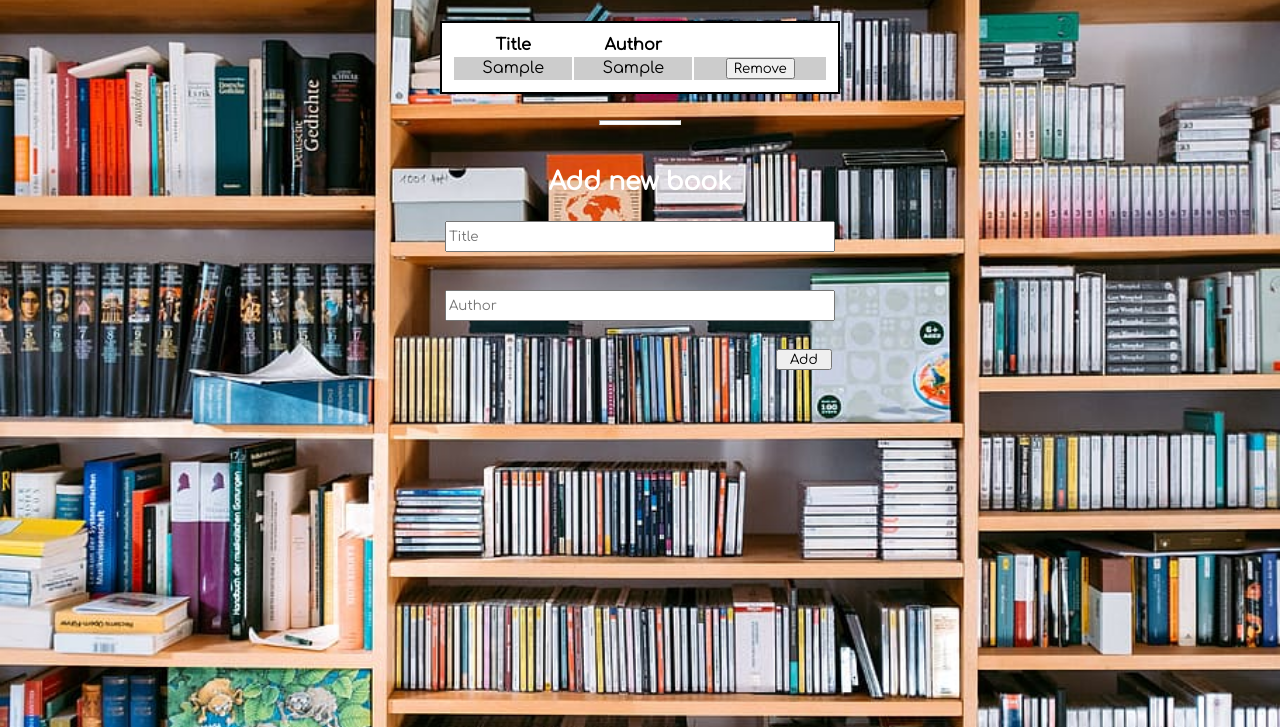
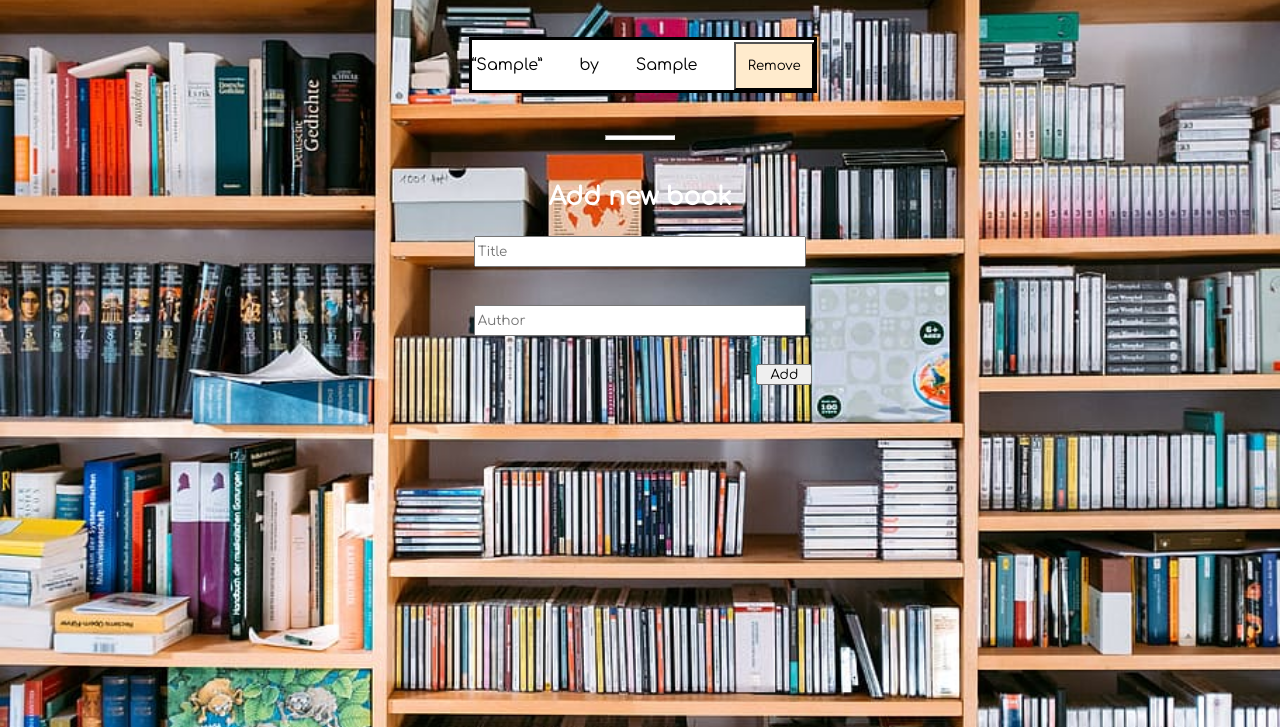
Before and after one commit to KayLemba/Awesome-books, a website: page index.html in a window 1280 px wide. Both pictures are taken after typing "Sample", "Sample" into the empty fields and a click on the button "Add". Shown: the part 73-800 px from the top of the page. Drawn offline with Linux system fonts and the light colour scheme.

Commit message:
Change table to follow wireframe format

```diff
--- a/index.html
+++ b/index.html
@@ -11,16 +11,7 @@
  <main>
     <div class="awesome">
     <h1>All awesome books</h1>
-    <table>
-        <thead>
-            <tr>
-            <th>Title</th>
-            <th>Author</th>
-            <th></th>
-            </tr>
-        </thead>
-        <tbody id="book-list"></tbody>
-    </table><br>
+        <ul id="book-list"></ul><br>
     <hr class="line">
     <form class="form1" id="book-form">
     <div class="form-input">
--- a/main.js
+++ b/main.js
@@ -38,12 +38,14 @@ class Book {
   static addBookToList(book) {
     const list = document.querySelector('#book-list');
 
-    const texty = document.createElement('tr');
+    const texty = document.createElement('li');
 
     texty.innerHTML = `
-      <td>${book.title}</td>
-      <td>${book.author}</td>
-      <td><button type="button" class= "delete">Remove </button></td>
+      <li class="book-item">
+      <p><q>${book.title}</q></p>
+      <p> by </p>
+      <p>${book.author}</p>
+      <button type="button" class= "delete">Remove </button></li>
       `;
 
     list.appendChild(texty);
@@ -51,7 +53,7 @@ class Book {
 
   static deleteBook(el) {
     if (el.classList.contains('delete')) {
-      el.parentElement.parentElement.remove();
+      el.parentElement.remove();
     }
   }
 
@@ -74,7 +76,7 @@ document.querySelector('#book-form').addEventListener('submit', (e) => {
 
 document.querySelector('#book-list').addEventListener('click', (e) => {
   Book.deleteBook(e.target);
-  const fe = e.target.parentElement.previousSibling.previousSibling;
-  Book.removeBook(fe.previousSibling.previousSibling.textContent,
-    e.target.parentElement.previousSibling.previousSibling.textContent);
+  const fe = e.target.previousSibling.previousSibling.previousSibling;
+  Book.removeBook(fe.previousSibling.previousSibling.previousSibling.firstChild.textContent,
+    e.target.previousSibling.previousSibling.textContent);
 });
--- a/styles.css
+++ b/styles.css
@@ -29,33 +29,31 @@ h1 {
   color: #fff;
 }
 
-tbody {
-  border-style: solid;
+ul {
+  list-style-type: none;
+  border: solid;
+  width: 100%;
+  padding-left: 0;
+  background-color: #fff;
 }
 
-table {
-  flex-direction: column;
-  width: 25rem;
-  background-color: white;
-  border: 2px solid black;
-  padding: 10px;
+li {
+  display: flex;
+  flex-direction: row;
+  justify-content: space-between;
+  width: 100%;
 }
 
-tr {
-  margin-bottom: 2%;
-  text-align: center;
-}
-
-tr:nth-child(even) {
+.book-list:nth-child(odd) {
   background: #fff;
 }
 
-tr:nth-child(odd) {
+.book-list:nth-child(even) {
   background: #ccc;
 }
 
-th {
-  background-color: white;
+.book-item p {
+  align-self: flex-start;
 }
 
 .add-book {
@@ -87,6 +85,14 @@ hr {
   background-color: #fff;
 }
 
+.delete {
+  align-self: flex-end;
+  align-content: center;
+  width: 5rem;
+  height: 3rem;
+  background-color: blanchedalmond;
+}
+
 input {
   height: 25px;
 }
```
